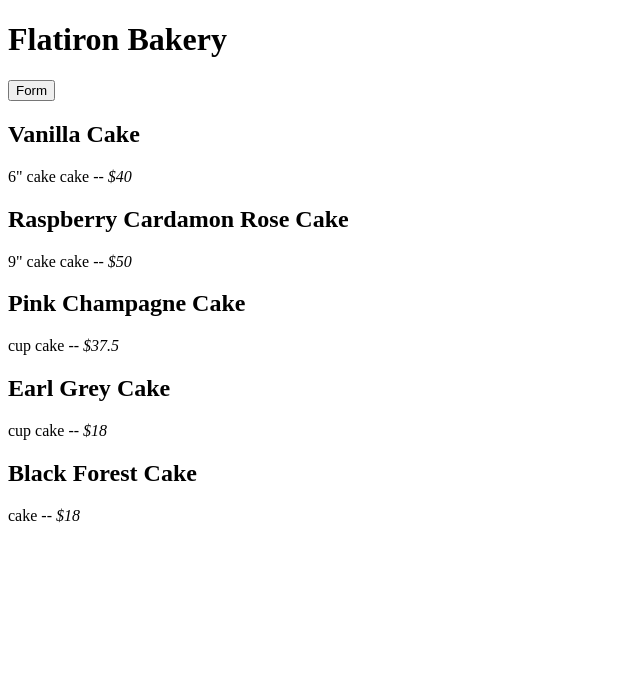
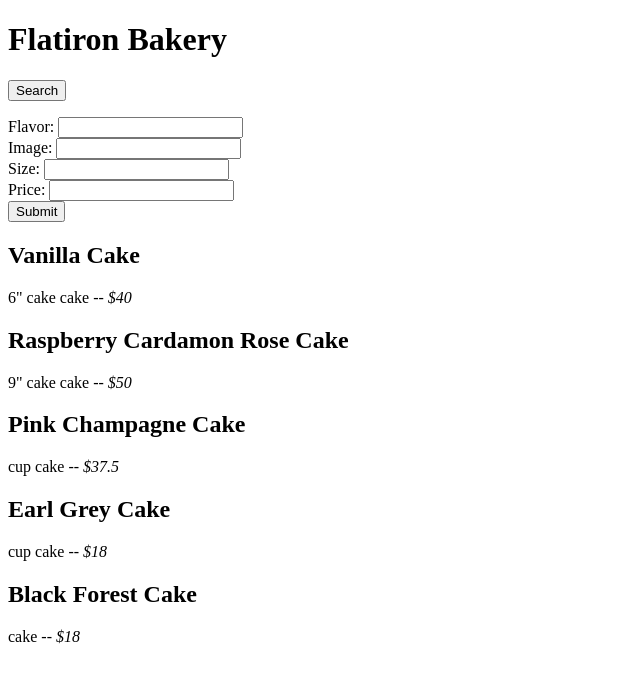
Before and after one commit to About3lank/flatiron-bakes, a React (Create React App) app: page / in a window 1280 px wide. Shown: the top 680 px of the page, without its empty margins (0-640 px from the left). Built offline with nearby package versions, Linux system fonts and the light colour scheme.

Commit message:
finished day 5 deliverables

```diff
--- a/src/App.js
+++ b/src/App.js
@@ -1,20 +1,38 @@
 import { useState } from "react";
+
 import CakeCard from "./CakeCard";
 import Header from "./Header";
-import cakes from "./Cakes";
 import SearchBar from "./SearchBar"
 import CakeDetail from "./CakeDetail"
+import CakeForm from "./CakeForm"
+
+import cakes from "./Cakes";
 
 
 function App() {
   const [visible, setVisible] = useState(false);
   const [selectedCake, setSelectedCake] = useState(null);
+  const [cakeList, setCakes] = useState(cakes)
+
+  function handleAddCake(cake){
+    setCakes(
+      [
+        ...cakeList,
+        cake
+      ]
+    )
+  }
 
   return (
     <>
       <Header />
+
       {visible? <SearchBar /> : null}
-      <button onClick={() => setVisible(!visible)}>{visible ? 'x' : 'Form'}</button>
+      <button onClick={() => setVisible(!visible)}>{visible ? 'x' : 'Search'}</button>
+
+      <p></p>
+
+      <CakeForm handleAddCake={handleAddCake} />
 
       {cakes.map(cake => <CakeCard setSelectedCake={setSelectedCake} cake={cake}/>)}
 
--- /dev/null
+++ b/src/CakeForm.js
@@ -0,0 +1,52 @@
+import { useState } from 'react'
+
+function CakeForm({handleAddCake}) {
+
+    const [formData, setFormData] = useState({
+        flavor: '',
+        size: '',
+        image: '',
+        price: 0,
+    })
+
+    function handleChange(e){
+
+        setFormData(
+            {
+                ...formData,
+                [e.target.name]: e.target.value
+            }
+        )
+    }
+
+    function handleSubmit(e) {
+        e.preventDefault()
+        handleAddCake(formData)
+    }
+
+
+    return(
+        <form onSubmit={handleSubmit}>
+            <label>
+                Flavor: <input onChange={handleChange} type="text" name="flavor"/>
+            </label>
+            <br />
+            <label>
+                Image: <input onChange={handleChange} type="text" name="image"/>
+            </label>
+            <br />
+            <label>
+                Size: <input onChange={handleChange} type="text" name="size"/>
+            </label>
+            <br />
+            <label>
+                Price: <input onChange={handleChange} type="number" name="price"/>
+
+            </label>
+            <br />
+            <input onChange={handleChange} type="submit"></input>
+        </form>
+    )
+}
+
+export default CakeForm;
```
Also changed, not shown: src/Cake.js (deleted, +0 -9 lines).
